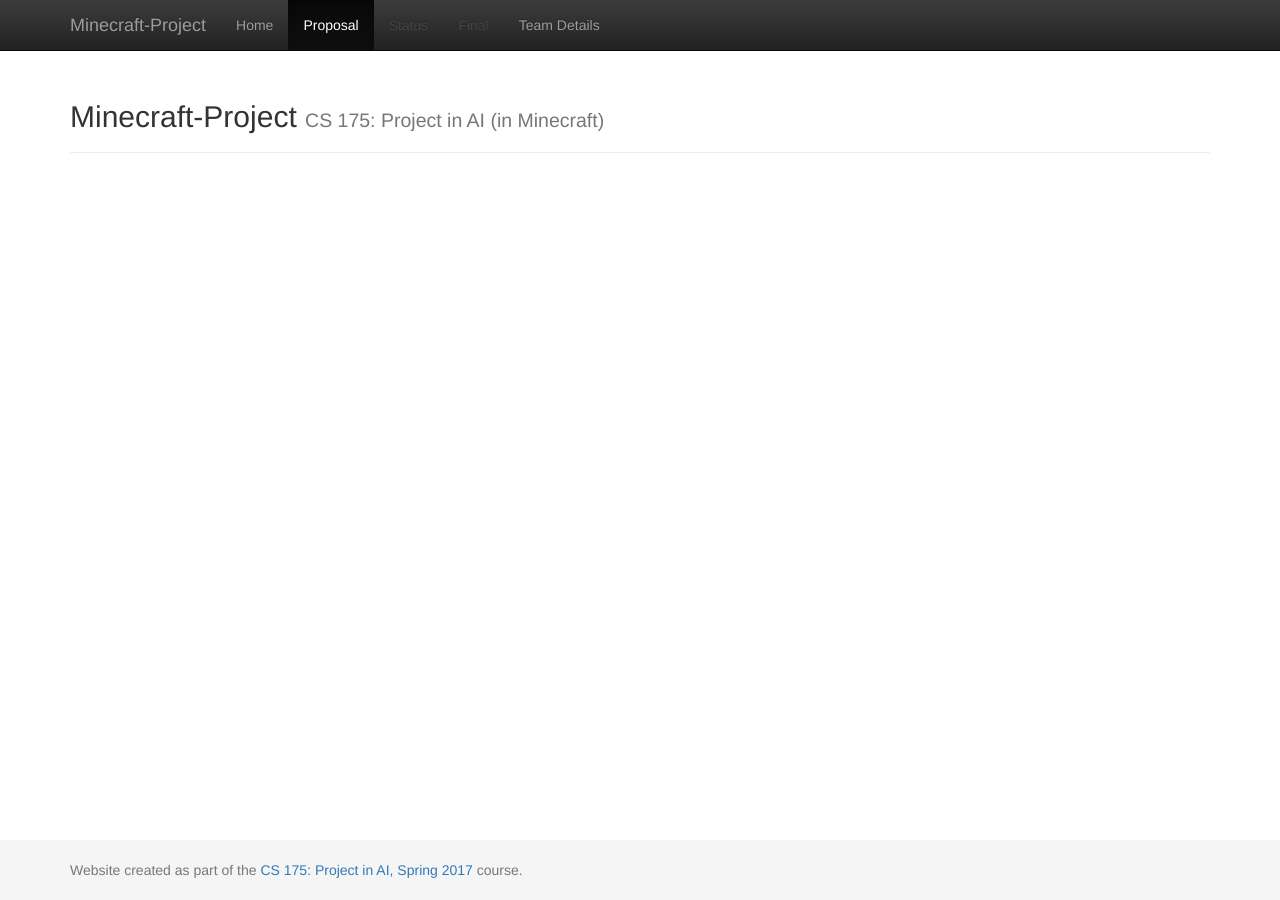
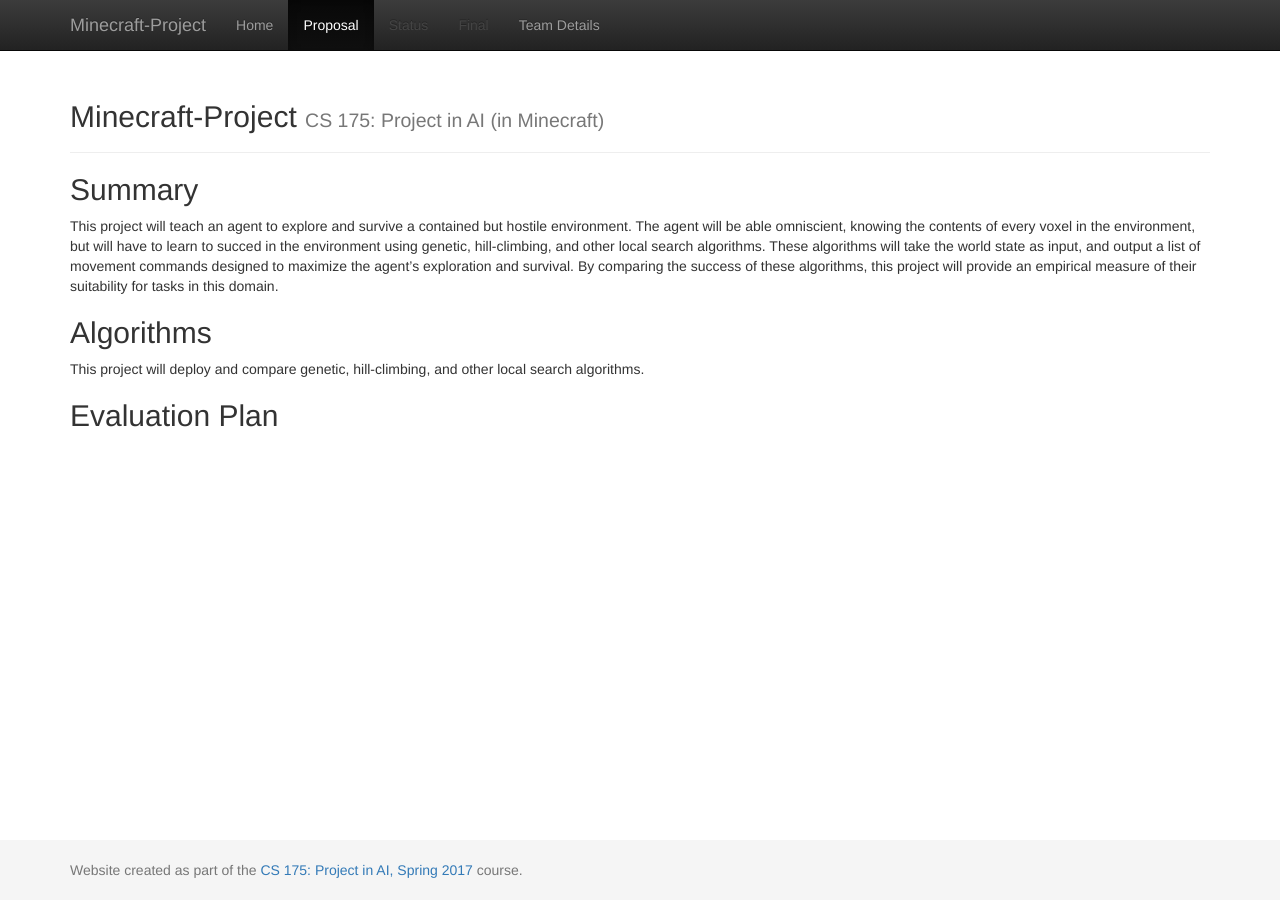
Before and after one commit to r58Playz/MinePac, a Jekyll site: the page built from docs/proposal.md, in a window 1280 px wide. Built offline with Jekyll 4.4.1, drawn with Linux system fonts in a browser that asks for light colours.

Commit message:
working on proposal

```diff
--- a/docs/proposal.md
+++ b/docs/proposal.md
@@ -2,3 +2,13 @@
 layout:	default
 title:	Proposal
 ---
+
+## Summary
+
+This project will teach an agent to explore and survive a contained but hostile environment. The agent will be able omniscient, knowing the contents of every voxel in the environment, but will have to learn to succed in the environment using genetic, hill-climbing, and other local search algorithms. These algorithms will take the world state as input, and output a list of movement commands designed to maximize the agent's exploration and survival. By comparing the success of these algorithms, this project will provide an empirical measure of their suitability for tasks in this domain.
+
+## Algorithms
+
+This project will deploy and compare genetic, hill-climbing, and other local search algorithms.
+
+## Evaluation Plan
```
